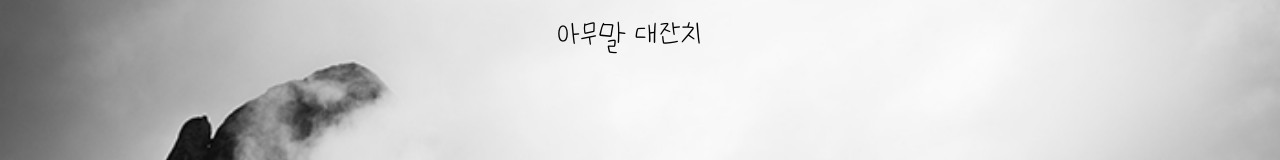
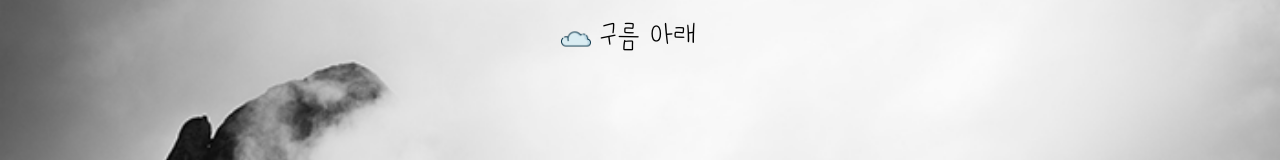
Before and after one commit to 100-hours-a-week/2-hyun-lee-community-re, a React (Create React App) app: page / in a window 1280 px wide. Shown: the top 160 px of the page. Built offline with nearby package versions, Linux system fonts and the light colour scheme.

Commit message:
fix: 헤더 이미지 및 제목 수정

```diff
--- a/src/components/Header.js
+++ b/src/components/Header.js
@@ -33,7 +33,7 @@ const Header = ({ title, profileImage, onBack }) => {
           style={{
             cursor: location.pathname === "/" || location.pathname === "/register" ? "default" : "pointer",
           }}
-        >{title}</Navbar.Brand>
+        >  <img src="/images/cloud.png" alt="Logo" className="brand-logo" />{title}</Navbar.Brand>
             {profileImage ? (
         <ProfileDropdown avatar={profileImage} />
         ) : (
--- a/src/pages/board.js
+++ b/src/pages/board.js
@@ -44,11 +44,11 @@ const Board = () =>{
     }
     return (
         <>
-        <Header title="아무말 대잔치" profileImage={user ? getImageUrl(user.userInfo.profile_image) : null} />
+        <Header title="구름 아래" profileImage={user ? getImageUrl(user.userInfo.profile_image) : null} />
         <Card id="custom-card"className="post-header-card">
         <Row className="custom-row align-items-center custom-container ">
             <Col xs={12}>
-                <h1 className="custom-heading">안녕하세요 <br></br>아무말 대잔치 게시판입니다.</h1>
+                <h1 className="custom-heading">안녕하세요 <br></br>구름 아래게시판입니다.</h1>
             </Col>
             <Col xs={12} className="d-flex justify-content-end">
                 <Button
--- a/src/pages/createPost.js
+++ b/src/pages/createPost.js
@@ -98,7 +98,7 @@ const CreatePost = () =>{
 
       return (
         <>
-         <Header title="아무말 대잔치" profileImage={user ? getImageUrl(user.userInfo.profile_image) : null} onBack={handleBack} />
+         <Header title="구름 아래" profileImage={user ? getImageUrl(user.userInfo.profile_image) : null} onBack={handleBack} />
           <Card id="custom-card" className="post-header-card custom-class-card" >
             <Row className="d-flex flex-column align-items-center">
               <Col>
--- a/src/pages/detailPost.js
+++ b/src/pages/detailPost.js
@@ -101,7 +101,7 @@ const DetailPost = () =>{
 
     return (
         <>
-        <Header title="아무말 대잔치" profileImage={currentUser ? getImageUrl(currentUser.userInfo.profile_image) : null} onBack={()=> navigate("/board")} />
+        <Header title="구름 아래" profileImage={currentUser ? getImageUrl(currentUser.userInfo.profile_image) : null} onBack={()=> navigate("/board")} />
         <div className="post-container">
         {post && (
           <PostHeader
--- a/src/pages/editPost.js
+++ b/src/pages/editPost.js
@@ -146,7 +146,7 @@ const EditPost = () =>{
 
       return (
         <>
-         <Header title="아무말 대잔치" profileImage={user ? getImageUrl(user.userInfo.profile_image) : null} onBack={handleBack} />
+         <Header title="구름 아래" profileImage={user ? getImageUrl(user.userInfo.profile_image) : null} onBack={handleBack} />
          <Card id="custom-card" className="post-header-card custom-class-card" >
          <Row className="d-flex flex-column align-items-center">
             <Col>
--- a/src/pages/editUser.js
+++ b/src/pages/editUser.js
@@ -111,7 +111,7 @@ const EditUser = () =>{
 
       return (
         <>
-        <Header title="아무말 대잔치" profileImage={user ? getImageUrl(user.userInfo.profile_image) : null} onBack={handleBack} />
+        <Header title="구름 아래" profileImage={user ? getImageUrl(user.userInfo.profile_image) : null} onBack={handleBack} />
         <Card id="custom-card" className="post-header-card custom-class-card" >
         <Row className="d-flex justify-content-center align-items-center">
             <Col xs={6}>
--- a/src/pages/editUserPassword.js
+++ b/src/pages/editUserPassword.js
@@ -92,7 +92,7 @@ const EditUserPassword = () =>{
     return (
         <>
           <Header
-            title="아무말 대잔치"
+            title="구름 아래"
             profileImage={user ? getImageUrl(user.userInfo.profile_image) : null}
             onBack={handleBack}
           />
--- a/src/pages/login.js
+++ b/src/pages/login.js
@@ -54,7 +54,7 @@ const Login = () =>{
 
     return (
         <>
-          <Header title="아무말 대잔치" />
+          <Header title="구름 아래" />
           <Card id="custom-card" className="post-header-card custom-class-card">
             <Row className="d-flex justify-content-center align-items-center">
               <Col xs={6}>
--- a/src/pages/register.js
+++ b/src/pages/register.js
@@ -105,7 +105,7 @@ const Register = () => {
    }
    return (
     <>
-      <Header title="아무말 대잔치" onBack={handleBack}/>
+      <Header title="구름 아래" onBack={handleBack}/>
       <Card id="custom-card" className="post-header-card custom-class-card">
         <Row className="d-flex justify-content-center align-items-center">
           <Col xs={6}>
--- a/src/styles/header-style.css
+++ b/src/styles/header-style.css
@@ -48,4 +48,12 @@
         background-position: center;
         background-size: contain;
     }
+
+
+      .brand-logo {
+        width: 30px;
+        height: 30px;
+        margin-right: 8px;
+      }
+
 }
```
Also changed, not shown: public/images/cloud.png (added), src/styles/board-style.css (line endings or trailing spaces).
